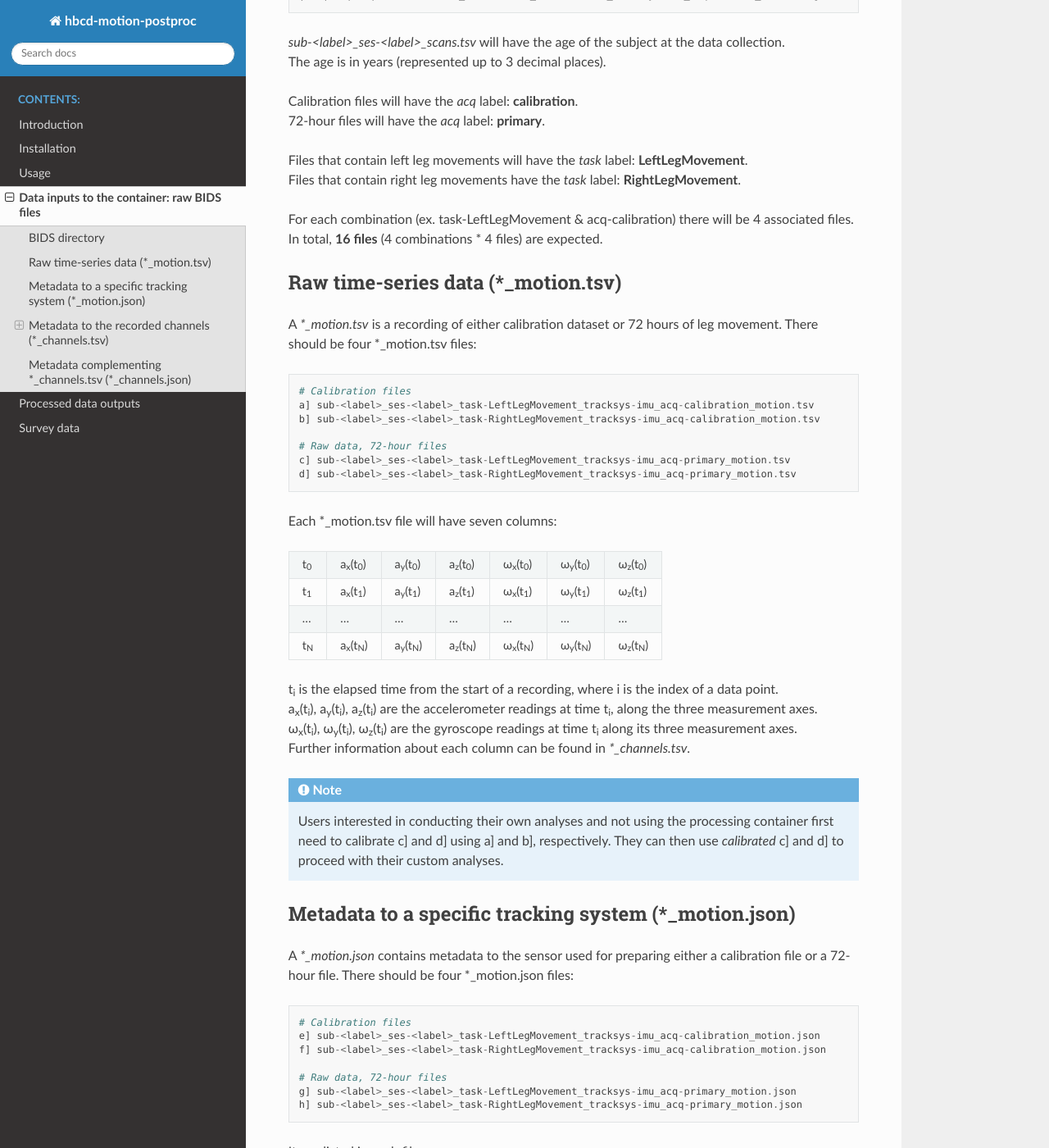
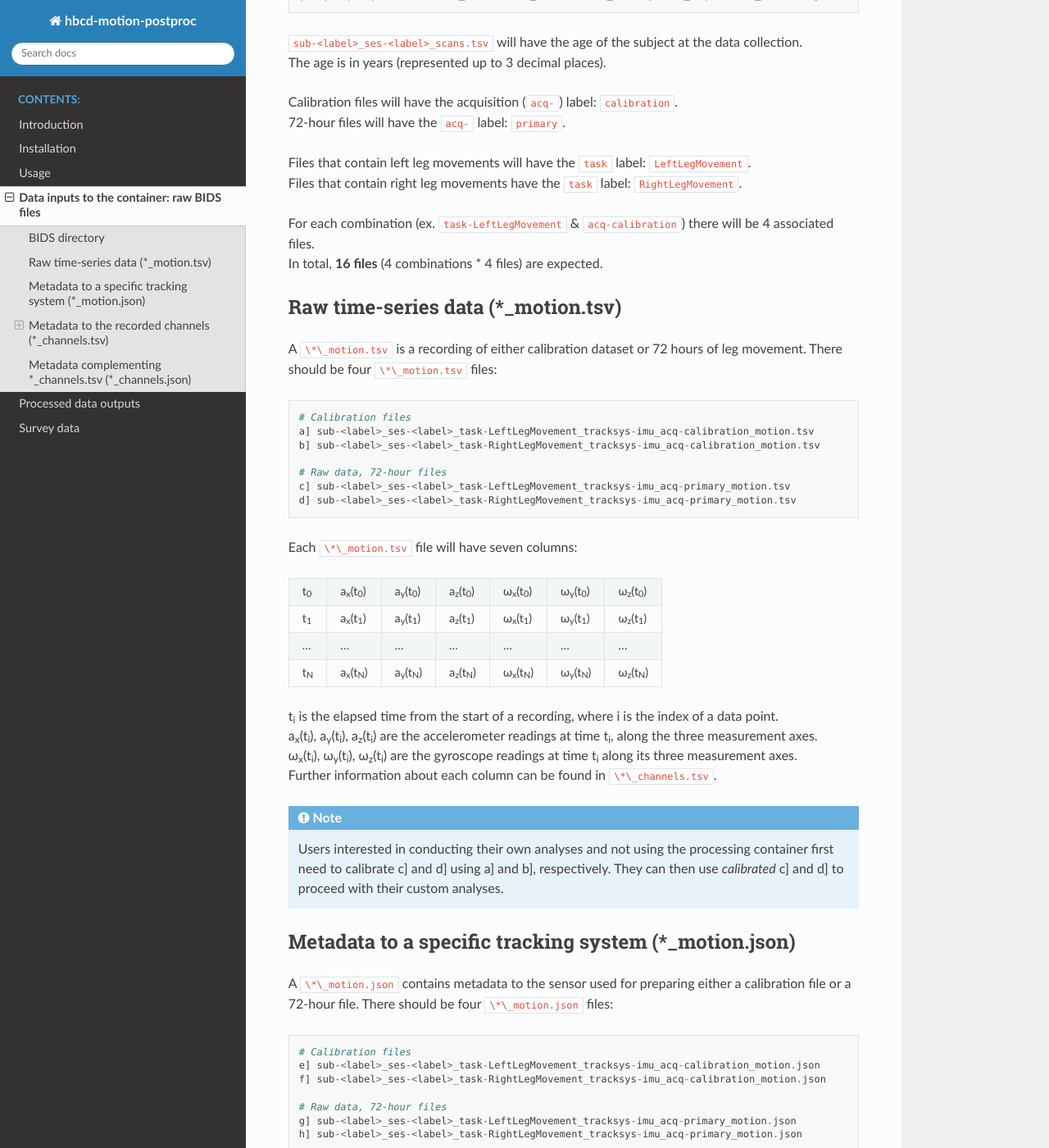
Before and after one commit to ohspc89/hbcd_motion_postproc, a Sphinx documentation site: the page built from docs/source/inputs_formatting.rst, in a window 1280 px wide and 1400 px high, scrolled down 653 px. Shown: the whole window at 82% size. Built offline with Sphinx 7.4.7 and the Read the Docs theme 3.1.0, drawn with Linux system fonts in a browser that asks for light colours; some of the changed text lies outside the part shown.

Commit message:
font type changed

```diff
--- a/docs/source/inputs_formatting.rst
+++ b/docs/source/inputs_formatting.rst
@@ -31,23 +31,23 @@ The expected names of the files (with \*\ denoting wildcard) are as follows::
     |   |   |   |-- sub-<label>_ses-<label>_task-<label>_tracksys-imu_acq-<label>_channels.tsv
     |   |   |   |-- sub-<label>_ses-<label>_task-<label>_tracksys-imu_acq-<label>_channels.json
 
-| *sub-<label>_ses-<label>_scans.tsv* will have the age of the subject at the data collection.
+| ``sub-<label>_ses-<label>_scans.tsv`` will have the age of the subject at the data collection.
 | The age is in years (represented up to 3 decimal places).
 
-| Calibration files will have the *acq* label: **calibration**.
-| 72-hour files will have the *acq* label: **primary**.
+| Calibration files will have the acquisition (``acq-``) label: ``calibration``.
+| 72-hour files will have the ``acq-`` label: ``primary``.
 
-| Files that contain left leg movements will have the *task* label: **LeftLegMovement**.
-| Files that contain right leg movements have the *task* label: **RightLegMovement**.
+| Files that contain left leg movements will have the ``task`` label: ``LeftLegMovement``.
+| Files that contain right leg movements have the ``task`` label: ``RightLegMovement``.
 
-| For each combination (ex. task-LeftLegMovement & acq-calibration) there will be 4 associated files.
+| For each combination (ex. ``task-LeftLegMovement`` & ``acq-calibration``) there will be 4 associated files.
 | In total, **16 files** (4 combinations * 4 files) are expected.
 
 Raw time-series data (\*\_motion.tsv)
 -------------------------------------
 
-A *\*\_motion.tsv* is a recording of either calibration dataset or 72 hours of leg movement.
-There should be four \*\_motion.tsv files::
+A ``\*\_motion.tsv`` is a recording of either calibration dataset or 72 hours of leg movement.
+There should be four ``\*\_motion.tsv`` files::
 
     # Calibration files
     a] sub-<label>_ses-<label>_task-LeftLegMovement_tracksys-imu_acq-calibration_motion.tsv
@@ -57,7 +57,7 @@ There should be four \*\_motion.tsv files::
     c] sub-<label>_ses-<label>_task-LeftLegMovement_tracksys-imu_acq-primary_motion.tsv
     d] sub-<label>_ses-<label>_task-RightLegMovement_tracksys-imu_acq-primary_motion.tsv
 
-Each \*\_motion.tsv file will have seven columns:
+Each ``\*\_motion.tsv`` file will have seven columns:
 
 +--------------+------------------------------+------------------------------+------------------------------+------------------------------+------------------------------+------------------------------+
 | t\ :sub:`0`\ | a\ :sub:`x`\ (t\ :sub:`0`\ ) | a\ :sub:`y`\ (t\ :sub:`0`\ ) | a\ :sub:`z`\ (t\ :sub:`0`\ ) | ω\ :sub:`x`\ (t\ :sub:`0`\ ) | ω\ :sub:`y`\ (t\ :sub:`0`\ ) | ω\ :sub:`z`\ (t\ :sub:`0`\ ) |
@@ -75,7 +75,7 @@ Each \*\_motion.tsv file will have seven columns:
   along the three measurement axes.
 | ω\ :sub:`x`\ (t\ :sub:`i`\ ), ω\ :sub:`y`\ (t\ :sub:`i`\ ), ω\ :sub:`z`\ (t\ :sub:`i`\ )
   are the gyroscope readings at time t\ :sub:`i`\  along its three measurement axes.
-| Further information about each column can be found in *\*\_channels.tsv*.
+| Further information about each column can be found in ``\*\_channels.tsv``.
 
 .. note::
 
@@ -86,8 +86,8 @@ Each \*\_motion.tsv file will have seven columns:
 Metadata to a specific tracking system (\*\_motion.json)
 --------------------------------------------------------
 
-A *\*\_motion.json* contains metadata to the sensor used for preparing either a calibration file
-or a 72-hour file. There should be four \*\_motion.json files::
+A ``\*\_motion.json`` contains metadata to the sensor used for preparing either a calibration file
+or a 72-hour file. There should be four ``\*\_motion.json`` files::
 
     # Calibration files
     e] sub-<label>_ses-<label>_task-LeftLegMovement_tracksys-imu_acq-calibration_motion.json
@@ -101,7 +101,7 @@ Items listed in each file are:
 
 * sampling frequency
 * effective sampling frequency
-* task name (primary or calibration)
+* task name (``primary`` or ``calibration``)
 * task description
 * tracking system name
 * recording duration
@@ -115,8 +115,8 @@ Items listed in each file are:
 Metadata to the recorded channels (\*\_channels.tsv)
 ----------------------------------------------------
 
-A *\*\_channels.tsv* provides details about each column of *\*\_motion.tsv*.
-There should be four \*\_channels.tsv files::
+A ``\*\_channels.tsv`` provides details about each column of ``\*\_motion.tsv``.
+There should be four ``\*\_channels.tsv`` files::
 
     # Calibration files
     i] sub-<label>_ses-<label>_task-LeftLegMovement_tracksys-imu_acq-calibratioin_channels.tsv
@@ -126,7 +126,7 @@ There should be four \*\_channels.tsv files::
     k] sub-<label>_ses-<label>_task-LeftLegMovement_tracksys-imu_acq-primary_channels.tsv
     l] sub-<label>_ses-<label>_task-RightLegMovement_tracksys-imu_acq-primary_channels.tsv
 
-Each \*\_channels.tsv file will have seven rows and seven columns. For example, i] for one subject is:
+Each ``\*\_channels.tsv`` file will have seven rows and seven columns. For example, i] for one subject is:
 
 +-------------------+-----------+---------+---------------+---------+--------------------+-----------------+
 | name              | component | type    | tracked_point | units   | sampling_frequency | reference_frame |
@@ -164,10 +164,10 @@ Rows
 Metadata complementing \*\_channels.tsv (\*\_channels.json)
 -----------------------------------------------------------
 
-A *\*\_channels.json* describes the spatial properties of the reference frame used to
+A ``\*\_channels.json`` describes the spatial properties of the reference frame used to
 prepare sensor movement dataset are represented.
 Positive X, Y, and Z sensor axes correspond to anterior, right, superior, respectively.
-There should be four \*\_channels.json files::
+There should be four ``\*\_channels.json`` files::
 
     # Calibration files
     m] sub-<label>_ses-<label>_task-LeftLegMovement_tracksys-imu_acq-calibratioin_channels.json
--- a/docs/source/installation.rst
+++ b/docs/source/installation.rst
@@ -21,7 +21,7 @@ Then use the following command to pull the docker image as a singularity: ::
 
 where version_num denotes the specific version of the container. All available
 versions of the container can be found `here <https://hub.docker.com/r/inclab/hbcd_motion_postproc/tags>`_.
-If you are unsure of which version to use, use the tag:`latest`.
+If you are unsure of which version to use, use the tag:``latest``.
 
 The full usage details can be seen under the :ref:`usage` section, but
 the basic command to run the container using Singularity is as follows: ::
@@ -59,11 +59,11 @@ If you are a Mac user, refer this `website <https://docs.cse.lehigh.edu/determin
 determine the architecture of your machine (Apple silicon vs. Intel chip).
 
 After installing Docker Desktop, run the application. This will launch the
-Docker Daemon and you will be able to use the `docker pull` command
+Docker Daemon and you will be able to use the ``docker pull`` command
 described at the top of this page.
 
 Use the following command to pull the docker image. Again, if unsure of the version to use,
-use the tag: `latest`. ::
+use the tag: ``latest``. ::
 
         docker pull inclab/hbcd_motion_postproc:<version_num>
 
```
Also changed, not shown: docs/source/outputs.rst (+7 -7 lines), docs/source/usage.rst (+4 -4 lines).
